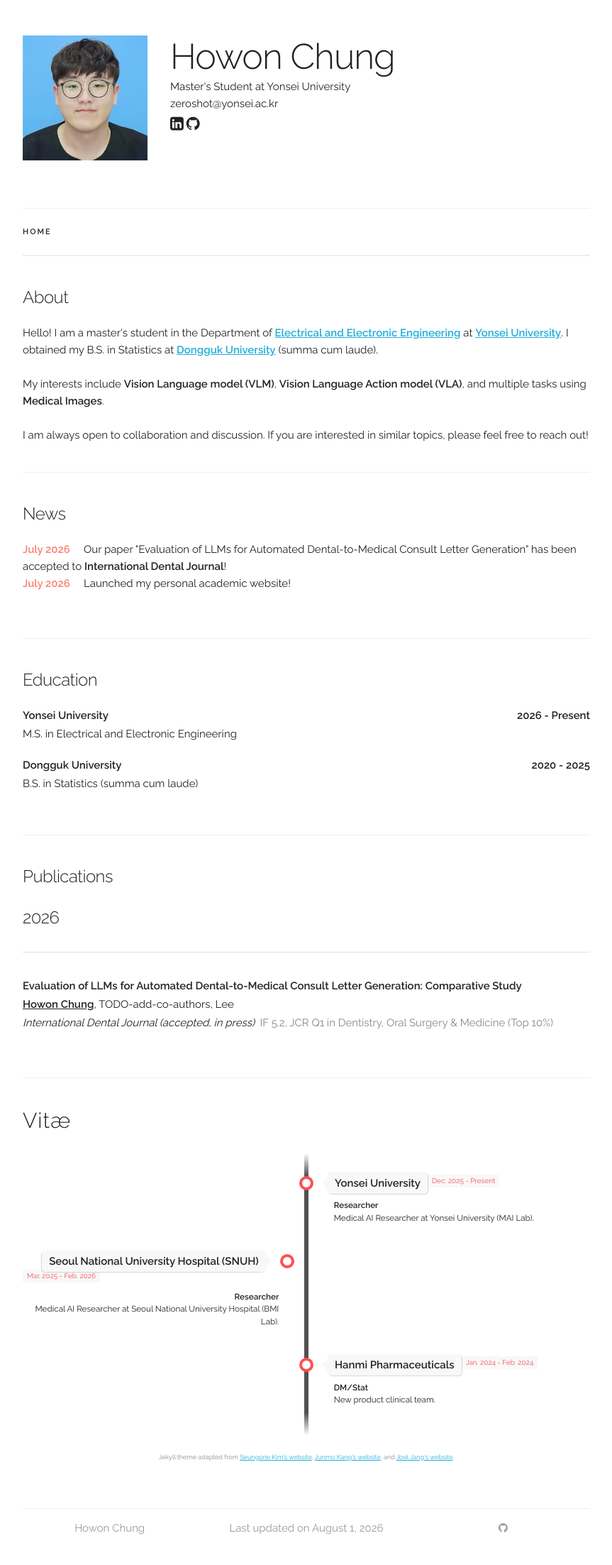
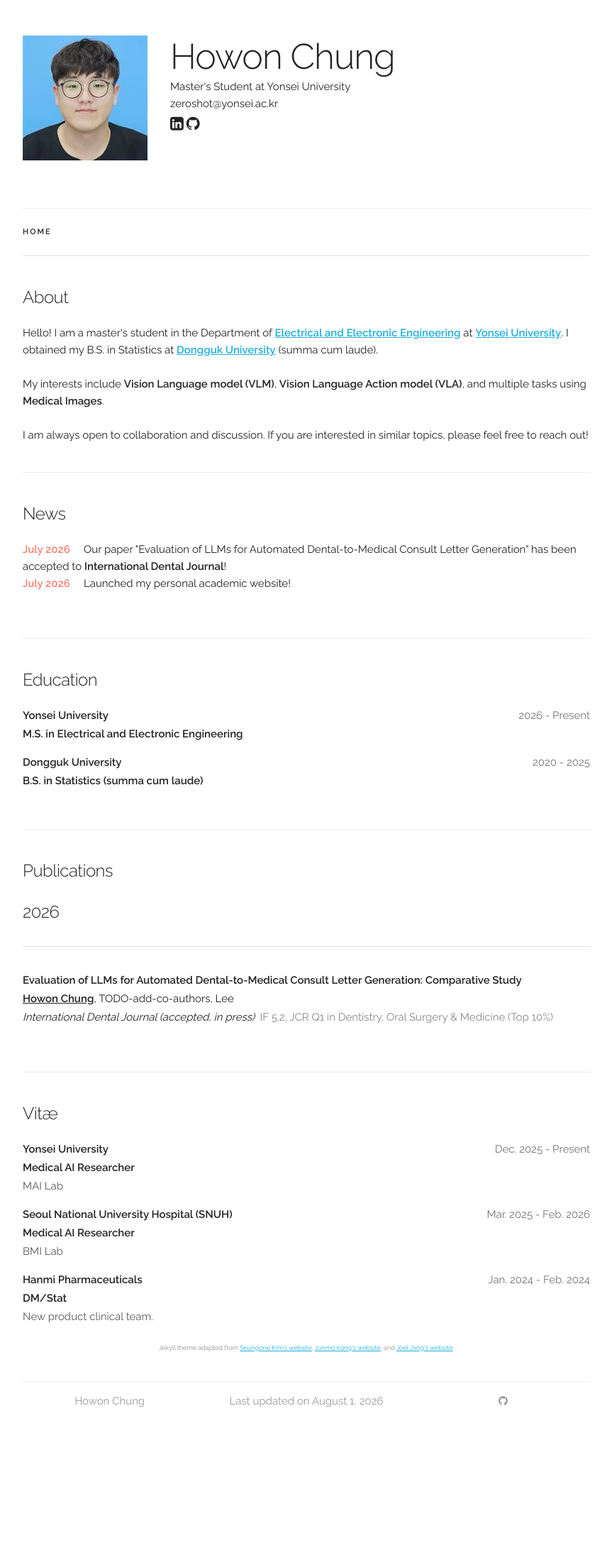
Before and after one commit to DONGSANSUNJAE/DONGSANSUNJAE.github.io, a Jekyll site: the page built from index.html, in a window 1280 px wide. Shown: the whole page at 71% size, without its empty margins (208-1071 px from the left). Built offline with Jekyll 4.4.1, drawn with Linux system fonts in a browser that asks for light colours; after the commit the page ends 2026 px from its top, so only the background shows below that.

Commit message:
Redesign Vitae/Education as compact list, remove redundant text
Replaces the zigzag timeline with a clean place/time/role/desc list
shared between Education and Vitae, and trims subtitles that repeated
the institution name already shown above.

Co-Authored-By: Claude Sonnet 5 <noreply@anthropic.com>

```diff
--- a/_data/experience.yaml
+++ b/_data/experience.yaml
@@ -8,14 +8,14 @@ experiences:
 
 - place: "Yonsei University"
   time: "Dec. 2025 - Present"
-  title: "Researcher"
-  subtitle: "Medical AI Researcher at Yonsei University (MAI Lab)."
+  title: "Medical AI Researcher"
+  subtitle: "MAI Lab"
   category: "work"
 
 - place: "Seoul National University Hospital (SNUH)"
   time: "Mar. 2025 - Feb. 2026"
-  title: "Researcher"
-  subtitle: "Medical AI Researcher at Seoul National University Hospital (BMI Lab)."
+  title: "Medical AI Researcher"
+  subtitle: "BMI Lab"
   category: "work"
 
 - place: "Hanmi Pharmaceuticals"
--- a/index.html
+++ b/index.html
@@ -46,16 +46,20 @@ layout: default
 <!-- ========== Education ========== -->
 <div class="docs-section" id="education">
   <h5>Education</h5>
-  <div class="paper">
-    <p class="title"><b>Yonsei University<b style="float:right;">2026 - Present</b></b></p>
-    <p>M.S. in Electrical and Electronic Engineering</p>
-    <p></p>
+  <div class="vitae-item">
+    <p class="title">
+      <b>Yonsei University</b>
+      <span class="vitae-time">2026 - Present</span>
+    </p>
+    <p class="vitae-role">M.S. in Electrical and Electronic Engineering</p>
   </div>
 
-  <div class="paper">
-    <p class="title"><b>Dongguk University<b style="float:right;">2020 - 2025</b></b></p>
-    <p>B.S. in Statistics (summa cum laude)</p>
-    <p></p>
+  <div class="vitae-item">
+    <p class="title">
+      <b>Dongguk University</b>
+      <span class="vitae-time">2020 - 2025</span>
+    </p>
+    <p class="vitae-role">B.S. in Statistics (summa cum laude)</p>
   </div>
 </div>
 
@@ -86,37 +90,26 @@ layout: default
 
 <!-- ========== EXPERIENCE ========== -->
 <div class="docs-section" id="experience">
-  <h4>Vitæ</h4>
+  <h5>Vitæ</h5>
+  {% if site.data.main_info.cv and site.data.main_info.cv != "" %}
+  <p>Full CV in <a href="{{ site.baseurl }}/{{ site.data.main_info.cv }}">PDF</a>.</p>
+  {% endif %}
 
-  <p>
-    {% if site.data.main_info.cv and site.data.main_info.cv != "" %}
-    Full CV in <a href="{{ site.baseurl }}/{{ site.data.main_info.cv }}">PDF</a>.
+  {% assign work_experiences = site.data.experience.experiences | where: "category", "work" %}
+  {% for exp in work_experiences %}
+  <div class="vitae-item">
+    <p class="title">
+      <b>{{ exp.place }}</b>
+      <span class="vitae-time">{{ exp.time }}</span>
+    </p>
+    <p class="vitae-role">{{ exp.title }}</p>
+    {% if exp.subtitle and exp.subtitle != "" %}
+    <p class="vitae-desc">{{ exp.subtitle }}</p>
     {% endif %}
-  </p>
+  </div>
+  {% endfor %}
 
-  <!-- The Timeline -->
-  <ul class="timeline">
-    {% assign work_experiences = site.data.experience.experiences | where: "category", "work" %}
-    {% for exp in work_experiences %}
-    <li>
-      {% assign index_modulo = forloop.index0 | modulo: 2 %}
-      {% if index_modulo == 0 %}
-      <div class="direction-r">
-      {% else %}
-      <div class="direction-l">
-      {% endif %}
-        <div class="flag-wrapper">
-          <span class="flag">{{ exp.place }}</span>
-          <span class="time-wrapper"><span class="time">{{ exp.time }}</span></span>
-        </div>
-        <div class="desc"><b>{{ exp.title }}</b>{% if exp.subtitle and exp.subtitle != "" %} <br/> {{ exp.subtitle }}{% endif %}</div>
-      </div>
-    </li>
-    {% endfor %}
-  </ul>
-
-  <br>
-  <p style="text-align:center; color:#888; font-size:0.9rem;">
+  <p class="theme-credit">
     Jekyll theme adapted from
     <a href="https://seungonekim.github.io/">Seungone Kim's website</a>,
     <a href="https://junmokang.github.io/">Junmo Kang's website</a>, and
```
Also changed, not shown: libs/custom/my_css.css.
